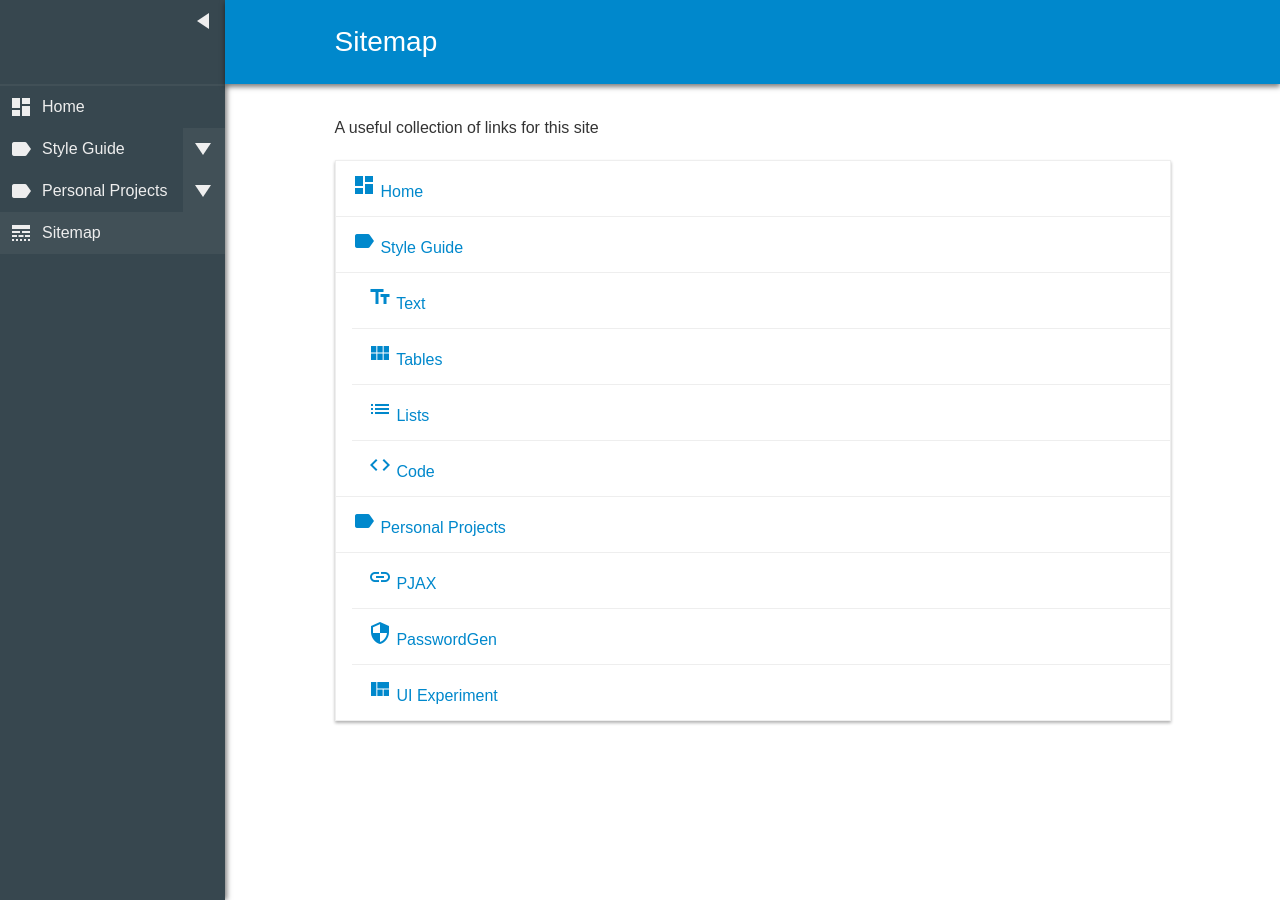
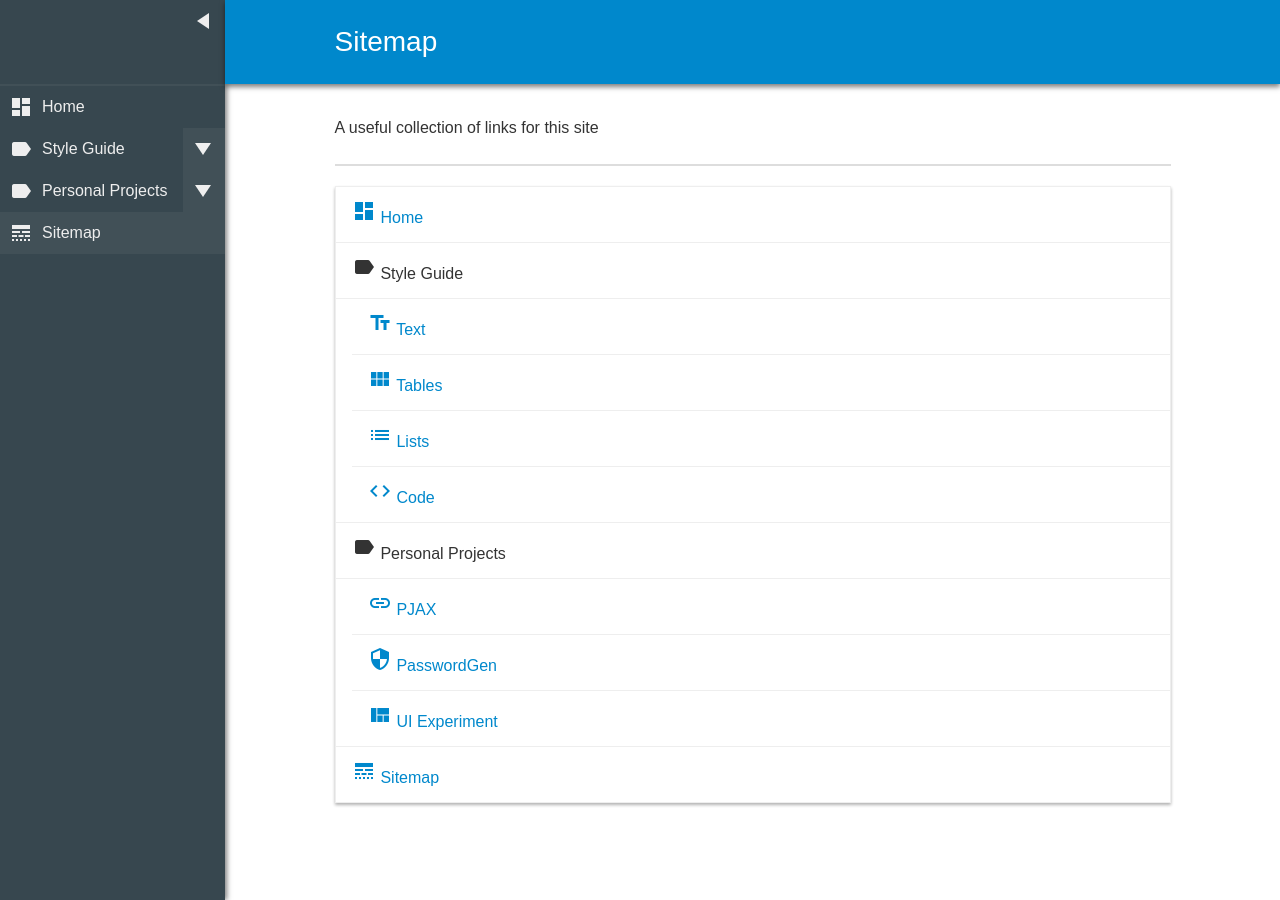
Before and after one commit to zeraphie/zeraphie.github.io, a Jekyll site: the page built from _posts/2017-03-16-sitemap.md, in a window 1280 px wide. Built offline with Jekyll 4.4.1, drawn with Linux system fonts in a browser that asks for light colours.

Commit message:
Update 2017-03-16-sitemap.md

```diff
--- a/_posts/2017-03-16-sitemap.md
+++ b/_posts/2017-03-16-sitemap.md
@@ -5,39 +5,45 @@
 
 A useful collection of links for this site
 
+---
+
 <ul class="sitemap">
     <li>
-        <a href="/" class="pjax-link waves-effect active"> <i class="material-icons">dashboard</i> Home </a>
+        <a href="/" class="pjax-link waves-effect">
+            <i class="material-icons">dashboard</i>
+            Home
+        </a>
     </li>
-    <li>
-        <a href="#" class="waves-effect" tabindex="-1"> <i class="material-icons">label</i> Style Guide </a>
-        <ul>
+    {% for category in site.categories %}
+        <li>
+            <span href="#" class="waves-effect">
+                <i class="material-icons">label</i>
+                {{ category | first | replace: '-', ' ' }}
+            </span>
+            <ul>
+                {% for posts in category %}
+                    {% for post in posts %}
+                        {% if post.category %}
+                            <li>
+                                <a href="{{ post.url }}" class="pjax-link waves-effect">
+                                    <i class="material-icons">{{ post.icon }}</i>
+                                    {{ post.title }}
+                                </a>
+                            </li>
+                        {% endif %}
+                    {% endfor %}
+                {% endfor %}
+            </ul>
+        </li>
+    {% endfor %}
+    {% for post in site.posts %}
+        {% unless post.category %}
             <li>
-                <a href="/style-guide/text" class="pjax-link waves-effect"> <i class="material-icons">text_fields</i> Text </a>
+                <a href="{{ post.url }}" class="pjax-link waves-effect">
+                    <i class="material-icons">{{ post.icon }}</i>
+                    {{ post.title }}
+                </a>
             </li>
-            <li>
-                <a href="/style-guide/tables" class="pjax-link waves-effect"> <i class="material-icons">view_module</i> Tables </a>
-            </li>
-            <li>
-                <a href="/style-guide/lists" class="pjax-link waves-effect"> <i class="material-icons">list</i> Lists </a>
-            </li>
-            <li>
-                <a href="/style-guide/code" class="pjax-link waves-effect"> <i class="material-icons">code</i> Code </a>
-            </li>
-        </ul>
-    </li>
-    <li>
-        <a href="#" class="waves-effect" tabindex="-1"> <i class="material-icons">label</i> Personal Projects </a>
-        <ul>
-            <li>
-                <a href="/personal-projects/pjax" class="pjax-link waves-effect"> <i class="material-icons">link</i> PJAX </a>
-            </li>
-            <li>
-                <a href="/personal-projects/password-gen" class="pjax-link waves-effect"> <i class="material-icons">security</i> PasswordGen </a>
-            </li>
-            <li>
-                <a href="/personal-projects/ui-experiment" class="pjax-link waves-effect"> <i class="material-icons">view_quilt</i> UI Experiment </a>
-            </li>
-        </ul>
-    </li>
+        {% endunless %}
+    {% endfor %}
 </ul>
```
